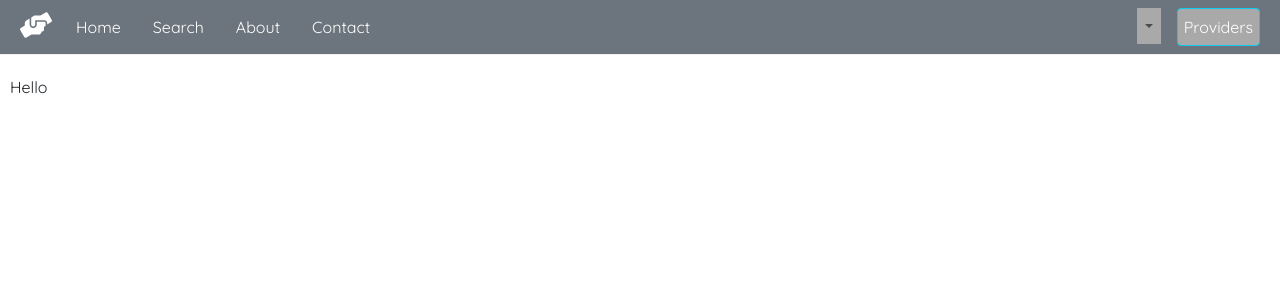
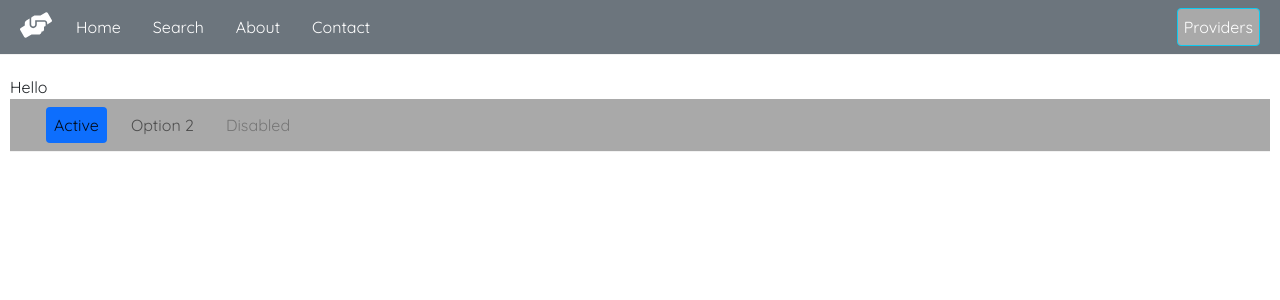
Before and after one commit to liujohnj/hand-up-near-me, a React (Create React App) app in the folder front-end/: page /test in a window 1280 px wide. Shown: the top 300 px of the page. Built offline with nearby package versions, Linux system fonts and the light colour scheme.

Commit message:
fix: multiple

```diff
--- a/front-end/src/Dashboard.js
+++ b/front-end/src/Dashboard.js
@@ -16,7 +16,8 @@ const Dashboard = () => {
     const [registerPassword, setRegisterPassword] = useState("");
     const [loginUsername, setLoginUsername] = useState("");
     const [loginPassword, setLoginPassword] = useState("");
-    const [error, setError] = useState(null)
+    const [error, setError] = useState(null);
+    const [registerError, setRegisterError] = useState(null);
 
     const auth = useAuth()
 
@@ -43,7 +44,18 @@ const Dashboard = () => {
                 },
             withCredentials: true,
             url: '/register',
-            }).then((res) => console.log(res));
+            }).then((res) => {
+                console.log(res);
+                setRegisterUsername("");
+                setRegisterPassword("");
+                const resultData = JSON.stringify(res.data);
+                setRegisterError(resultData);
+                })
+
+            .catch(err => {
+                setRegisterError('Something went wrong')
+            })
+
     };
 
 
@@ -56,7 +68,7 @@ const Dashboard = () => {
             })
 
         .catch(err => {
-            setError('something went wrong')
+            setError('Something went wrong. Please try again.')
         })
     };
 
@@ -70,12 +82,12 @@ const Dashboard = () => {
     if (auth.isLoggedIn()) {
         return (
             <div>
-                {/* <Contact />
-                <EditProfile id = "607786327c5e2f902d2d55f0" /> */}
+                <h1>Hello { auth.user.username }.</h1>
+                <h5>Please update your profile page.</h5>
+                <hr />
                 <EditProfile id = { auth.user._id } />
-                <h1>Hello {auth.user._id}</h1>
                 <br />
-                <button onClick={handleLogout}>Log Out</button>
+                <Button variant="danger" onClick={handleLogout}>Log Out</Button>
             </div>
         )
 
@@ -105,13 +117,10 @@ const Dashboard = () => {
                         <Button variant="primary" onClick={login}>
                             Submit
                         </Button>
+                        {registerError && <Alert variant={'danger'}>{registerError + ' Please try again.'}</Alert>}
                     </Form>
 
-                    {
-                        error && (
-                            <p>{error}</p>
-                        )
-                    }
+
 
                     <br />
                     <br />
@@ -132,6 +141,7 @@ const Dashboard = () => {
                         <Button variant="primary" onClick={register}>
                             Submit
                         </Button>
+                        {registerError && <Alert variant={'danger'}>{registerError + ' Please select a different username.'}</Alert>}
                     </Form>
                    </Col>
 
@@ -143,5 +153,3 @@ const Dashboard = () => {
 }
 
 export default Dashboard;
-
-//<Form.Img src="https://v5.getbootstrap.com/docs/5.0/assets/brand/bootstrap-solid.svg" height="72" alt="Bootstrap logo"/>
--- a/front-end/src/EditProfile.js
+++ b/front-end/src/EditProfile.js
@@ -1,6 +1,8 @@
 import { useParams } from "react-router-dom";
 import { useState, useEffect } from 'react';
 import { apiDomain } from './apiDomain';
+import { Form, Nav, Navbar, Button, NavDropdown } from 'react-bootstrap';
+import 'bootstrap/dist/css/bootstrap.min.css';
 
 const EditProfile = ({ id }) => {
     const [originalData, setOriginalData] = useState(null);
@@ -180,10 +182,12 @@ const EditProfile = ({ id }) => {
                         <br />
                         Latitude:
                         <input type="text" size="50" name="latitude" value={modifiedData.latitude} placeholder={ originalData.latitude } onChange={handleChangeTextField} />
+                        <span>  Required for Google Maps</span>
                         <br />
                         <br />
                         Longitude:
                         <input type="text" size="50" name="longitude" value={modifiedData.longitude} placeholder={ originalData.longitude } onChange={handleChangeTextField} />
+                        <span>  Required for Google Maps</span>
                         <br />
                         <br />
                         Phone:
@@ -485,7 +489,7 @@ const EditProfile = ({ id }) => {
                         </label>
                         <br />
                         <br />
-                        <input type="submit" value="SAVE" onClick={handleSubmitTextFields} />
+                        <Button variant="warning" onClick={handleSubmitTextFields}>Publish</Button>
                     </form>
                 </article>
             )}
--- a/front-end/src/Navbar2.js
+++ b/front-end/src/Navbar2.js
@@ -1,17 +1,26 @@
 import { Form, Nav, Navbar, Button, NavDropdown } from 'react-bootstrap';
+import 'bootstrap/dist/css/bootstrap.min.css';
 import { FaHandsHelping } from 'react-icons/fa';
 import {Link, useHistory } from 'react-router-dom';
+import { useAuth } from './contexts/AuthHook';
 
 const Navbar2 = () => {
 
-    const username = localStorage.getItem("loginUserName");
+    const auth = useAuth()
+
+    const username = auth.username;
 
     const history = useHistory();
 
+    const handleLogout = () => {
+        auth.logout()
+    }
+    /*
     const logOut = () => {
         localStorage.clear();
         //history.push('/');
     }
+    */
 
     return (
         <div className="navbar2">
@@ -19,7 +28,7 @@ const Navbar2 = () => {
             <Navbar className="bg-secondary justify-content-between">
                 <Form inline>
                     <Nav variant="pills" defaultActiveKey="/home">
-                    <FaHandsHelping size="2em" color="white" />
+                        <FaHandsHelping size="2em" color="white" />
                         <Nav.Item>
                             <Nav.Link className="text-white" href="/">Home</Nav.Link>
                         </Nav.Item>
@@ -36,12 +45,14 @@ const Navbar2 = () => {
                 </Form>
 
                 <Form inline>
-                    <Nav>
-                        <NavDropdown title={username}>
-                            <NavDropdown.Item onClick={logOut}>Logout</NavDropdown.Item>
-                        </NavDropdown>
-                        <Button variant="outline-info" href="/dashboard" type="submit">Providers</Button>
-                    </Nav>
+                        <Nav>
+                            {auth.isLoggedIn() &&
+                                <NavDropdown title={auth.user.username}>
+                                    <NavDropdown.Item onClick={handleLogout}>Logout</NavDropdown.Item>
+                                </NavDropdown>
+                            }
+                            <Button variant="outline-info" href="/dashboard" type="submit">Providers</Button>
+                        </Nav>
                 </Form>
             </Navbar>
         </div>
--- a/front-end/src/ProviderList.js
+++ b/front-end/src/ProviderList.js
@@ -1,12 +1,15 @@
 import { Link } from "react-router-dom";
 import CalcDistance from "./CalcDistance";
 import ReturnServices from "./ReturnServices";
+import { Container, Row, Col, Button, Alert, Breadcrumb, Card, Form, FormLabel } from 'react-bootstrap';
+import 'bootstrap/dist/css/bootstrap.min.css';
 
 const ProviderList = ({ providers, title, distanceFlag }) => {    // destructured vs props
 
     return (
         <div className = "provider-list">
             <h2>{ title }</h2>
+            {(providers.length === 0) && <Alert variant={'danger'}>No matches found!  Please expand your search criteria.</Alert>}
             {providers && providers.map((provider) => (   //checks to avoid null errors
                 <div className="provider-preview" key={provider && provider._id}>
                     <Link to={ `/providers/${provider && provider._id}` }>
--- a/front-end/src/Search.js
+++ b/front-end/src/Search.js
@@ -2,6 +2,8 @@ import ProviderList from './ProviderList';
 import useFetch from './useFetch';
 import { useState, useEffect, useLocalStorage } from 'react';
 import { apiDomain } from './apiDomain'
+import { Container, Row, Col, Button, Alert, Breadcrumb, Card, Form, FormLabel } from 'react-bootstrap';
+import 'bootstrap/dist/css/bootstrap.min.css';
 
 const Search = () => {
 
@@ -473,6 +475,7 @@ const Search = () => {
             <div className="results-area">
                 { error && <div>{ error }</div>}
                 { isPending && <div>Loading...</div> }
+
                 { providers && <ProviderList providers={sortedProviders.filter(
                     provider =>
                         (filterName !== "" && provider.name.toLowerCase().includes(filterName.toLowerCase())) ||
--- a/front-end/src/components/HomeTextLeft.js
+++ b/front-end/src/components/HomeTextLeft.js
@@ -1,7 +1,9 @@
 import React from 'react';
 import { Link } from 'react-router-dom';
+import { Container, Row, Col, Button, Alert, Breadcrumb, Card, Form } from 'react-bootstrap';
+import 'bootstrap/dist/css/bootstrap.min.css';
 
-const HomeTextLeft = () => {
+const HomeTextTop = () => {
     return (
         <div>
             <h2>Are you looking for services?</h2>
@@ -23,4 +25,4 @@ const HomeTextLeft = () => {
     );
 }
 
-export default HomeTextLeft;
+export default HomeTextTop;
--- a/front-end/src/test1.js
+++ b/front-end/src/test1.js
@@ -1,4 +1,4 @@
-import { Container, Row, Col, Button, Alert, Breadcrumb, Card, Form, FormLabel } from 'react-bootstrap';
+import { Container, Nav, Navbar, Row, Col, Button, Alert, Breadcrumb, Card, Form, FormLabel } from 'react-bootstrap';
 import 'bootstrap/dist/css/bootstrap.min.css';
 import ProviderText from "./components/ProviderText";
 import React from 'react';
@@ -10,11 +10,25 @@ import EditProfile from './EditProfile';
 import ReactDOM from 'react-dom';
 
 const Test1 = () => {
-
-
-    return (
+     return (
        <div>
             Hello
+
+<Navbar>
+            <Nav variant="pills" defaultActiveKey="/home">
+  <Nav.Item>
+    <Nav.Link href="/home">Active</Nav.Link>
+  </Nav.Item>
+  <Nav.Item>
+    <Nav.Link eventKey="link-1">Option 2</Nav.Link>
+  </Nav.Item>
+  <Nav.Item>
+    <Nav.Link eventKey="link-1" disabled>
+      Disabled
+    </Nav.Link>
+  </Nav.Item>
+</Nav>
+</Navbar>
        </div>
 )
 }
```
Also changed, not shown: 1 other file (tests, documents, lock files or other folders).
